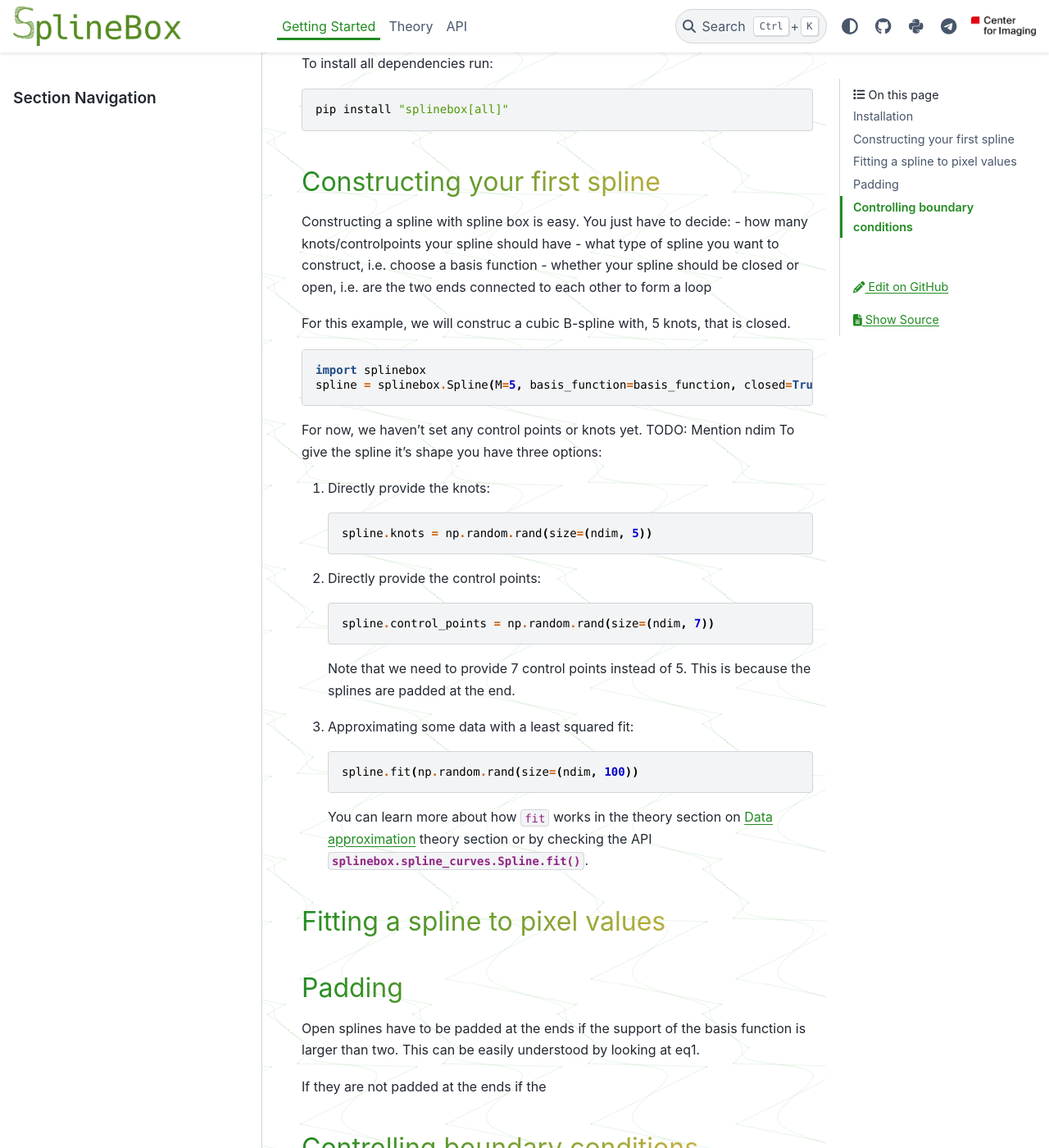
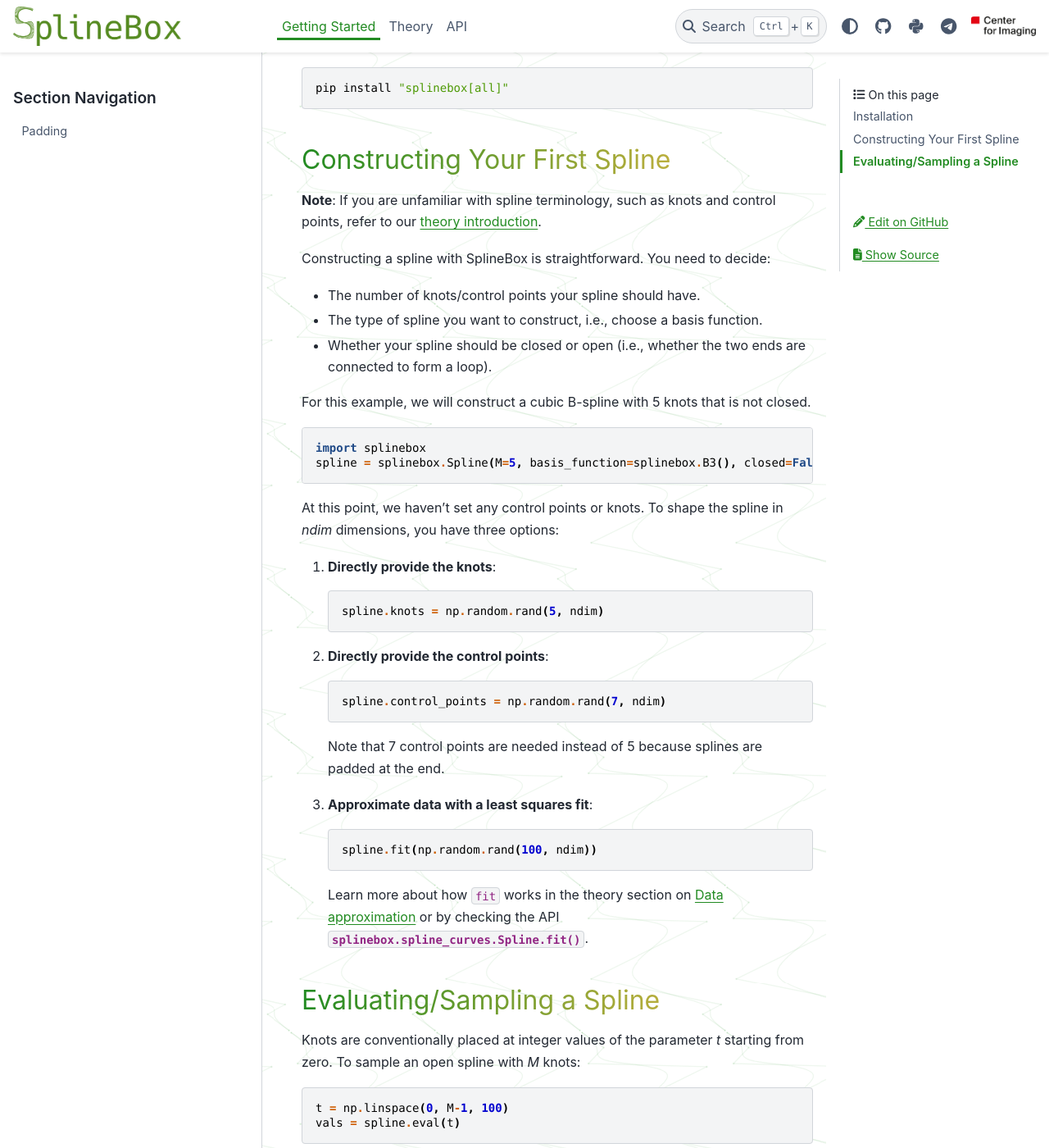
Before and after one commit to EPFL-Center-for-Imaging/splinebox, a Sphinx documentation site: the page built from docs/getting_started/index.rst, in a window 1280 px wide and 1400 px high, scrolled down 755 px. Shown: the whole window at 82% size. Built offline with Sphinx 7.4.7 and the PyData theme 0.15.4, drawn with Linux system fonts in a browser that asks for light colours; pages that are not in the unit, such as notebooks, are missing from menus; some of the changed text lies outside the part shown.

Commit message:
[docs] Improve getting started

```diff
--- a/docs/getting_started/index.rst
+++ b/docs/getting_started/index.rst
@@ -1,23 +1,28 @@
 Getting Started
 ===============
 
+.. toctree::
+   :maxdepth: 2
+   :hidden:
+
+   padding.rst
+
 Installation
 ------------
-SplineBox can be installed using pip by running:
+SplineBox can be installed using pip:
 
 .. code-block::
 
    pip install splinebox
 
-This will only install the minimal dependencies.
-If you wish to install splinebox with the dependencies necessary to run the examples,
-you can do so with the following command:
+This will install the minimal dependencies.
+To install SplineBox with the dependencies required for running examples, use:
 
 .. code-block::
 
    pip install "splinebox[examples]"
 
-Similarly, you can install the depencies for building the docs or running the test suits.
+Similarly, you can install dependencies for building the docs or running the test suites:
 
 .. code-block::
 
@@ -29,63 +34,69 @@ or
 
    pip install "splinebox[docs]"
 
-To install all dependencies run:
+To install all dependencies:
 
 .. code-block::
 
    pip install "splinebox[all]"
 
-Constructing your first spline
+Constructing Your First Spline
 ------------------------------
-Constructing a spline with spline box is easy.
-You just have to decide:
-- how many knots/controlpoints your spline should have
-- what type of spline you want to construct, i.e. choose a basis function
-- whether your spline should be closed or open, i.e. are the two ends connected to each other to form a loop
 
-For this example, we will construc a cubic B-spline with, 5 knots, that is closed.
+**Note**: If you are unfamiliar with spline terminology, such as knots and control points, refer to our :ref:`theory introduction <Theory>`.
+
+Constructing a spline with SplineBox is straightforward. You need to decide:
+
+- The number of knots/control points your spline should have.
+- The type of spline you want to construct, i.e., choose a basis function.
+- Whether your spline should be closed or open (i.e., whether the two ends are connected to form a loop).
+
+For this example, we will construct a cubic B-spline with 5 knots that is not closed.
 
 .. code-block:: python
 
    import splinebox
-   spline = splinebox.Spline(M=5, basis_function=basis_function, closed=True)
+   spline = splinebox.Spline(M=5, basis_function=splinebox.B3(), closed=False)
 
-For now, we haven't set any control points or knots yet.
-TODO: Mention ndim
-To give the spline it's shape you have three options:
+At this point, we haven't set any control points or knots.
+To shape the spline in `ndim` dimensions, you have three options:
 
-1. Directly provide the knots:
+1. **Directly provide the knots**:
 
    .. code-block:: python
 
-      spline.knots = np.random.rand(size=(ndim, 5))
+      spline.knots = np.random.rand(5, ndim)
 
-2. Directly provide the control points:
+2. **Directly provide the control points**:
 
    .. code-block:: python
 
-      spline.control_points = np.random.rand(size=(ndim, 7))
+      spline.control_points = np.random.rand(7, ndim)
 
-   Note that we need to provide 7 control points instead of 5.
-   This is because the splines are padded at the end.
+   Note that 7 control points are needed instead of 5 because splines are padded at the end.
 
-3. Approximating some data with a least squared fit:
+3. **Approximate data with a least squares fit**:
 
    .. code-block:: python
 
-      spline.fit(np.random.rand(size=(ndim, 100))
+      spline.fit(np.random.rand(100, ndim))
 
-   You can learn more about how ``fit`` works in the theory section on :ref:`Data approximation` theory section or by checking the API :meth:`splinebox.spline_curves.Spline.fit`.
+   Learn more about how ``fit`` works in the theory section on :ref:`Data approximation` or by checking the API :meth:`splinebox.spline_curves.Spline.fit`.
 
-Fitting a spline to pixel values
---------------------------------
+Evaluating/Sampling a Spline
+----------------------------
 
-Padding
--------
-Open splines have to be padded at the ends if the support of the basis function is larger than two.
-This can be easily understood by looking at eq1.
+Knots are conventionally placed at integer values of the parameter `t` starting from zero.
+To sample an open spline with `M` knots:
 
-If they are not padded at the ends if the
+.. code-block:: python
 
-Controlling boundary conditions
--------------------------------
+    t = np.linspace(0, M-1, 100)
+    vals = spline.eval(t)
+
+For a closed spline, continue past the last knot to sample all the way around:
+
+.. code-block:: python
+
+    t = np.linspace(0, M, 100)
+    vals = spline.eval(t)
--- /dev/null
+++ b/docs/pyplots/plot_no_padding.py
@@ -0,0 +1,23 @@
+import matplotlib.pyplot as plt
+import numpy as np
+import splinebox
+
+spline = splinebox.Spline(M=10, basis_function=splinebox.B3(), closed=False)
+
+theta = np.linspace(0, np.pi, spline.M)
+control_points = np.stack([np.cos(theta), np.sin(theta)], axis=-1)
+
+control_points = np.concatenate([np.zeros((1, 2)), control_points, np.zeros((1, 2))], axis=0)
+
+spline.control_points = control_points
+
+t = np.linspace(0, spline.M - 1, 100)
+vals = spline.eval(t)
+
+plt.figure(figsize=(6, 3))
+plt.scatter(spline.control_points[1:-1, 0], spline.control_points[1:-1, 1], label="control points")
+plt.plot(vals[:, 0], vals[:, 1], label="spline")
+plt.gca().set_aspect("equal", "box")
+plt.legend()
+plt.tight_layout()
+plt.show()
--- /dev/null
+++ b/docs/pyplots/plot_padding.py
@@ -0,0 +1,22 @@
+import matplotlib.pyplot as plt
+import numpy as np
+import splinebox
+
+spline = splinebox.Spline(M=10, basis_function=splinebox.B3(), closed=False)
+
+delta = np.pi / spline.M
+theta = np.linspace(-delta, np.pi + delta, spline.M + 2)
+control_points = np.stack([np.cos(theta), np.sin(theta)], axis=-1)
+
+spline.control_points = control_points
+
+t = np.linspace(0, spline.M - 1, 100)
+vals = spline.eval(t)
+
+plt.figure(figsize=(6, 3))
+plt.scatter(spline.control_points[1:-1, 0], spline.control_points[1:-1, 1], label="control points")
+plt.plot(vals[:, 0], vals[:, 1], label="spline")
+plt.gca().set_aspect("equal", "box")
+plt.legend()
+plt.tight_layout()
+plt.show()
--- a/docs/theory/basis_function.rst
+++ b/docs/theory/basis_function.rst
@@ -51,7 +51,7 @@ The basis function :math:`\phi` has the following important properties.
   The knots also correspond to the junction points of the different intervals of the spline.
 
   Knots and control points are related through the so-called *inverse filter* of :math:`\phi`.
-  Details can be found in [Unser1999]_, but for the purpose of using the \texttt{splinebox} library it is sufficient to understand that control points and knots are related, and that each of these sequences can be transformed into one another.
+  Details can be found in [Unser1999]_, but for the purpose of using splinebox it is sufficient to understand that control points and knots are related, and that each of these sequences can be transformed into one another.
 
 * **Degree and regularity.** The degree and regularity of :math:`\phi` dictates respectively the degree of the intervals and the regularity at the knots in the resulting spline.
   For instance, if :math:`\phi` is a cubic polynomial, then :math:`r` will be piecewise cubic and twice differentiable at the knots.
--- a/docs/theory/index.rst
+++ b/docs/theory/index.rst
@@ -26,6 +26,8 @@ where
 One can intuitively think of :math:`r` being built by summing :math:`M` copies of :math:`\phi` centered at integer locations :math:`k=0,...,M-1`, each of them scaled by corresponding weights :math:`c[k]`.
 We refer to each :math:`t \in [k, k+1[, k=0,...,M-1` as **intervals**.
 
+We call junction points between the intervals knots :math:`n[k] = r(k)`. The relationship bewtween knots and control points is discussed on the page about the :ref:`Basis function`.
+
 The function :math:`r` can be made *periodic* by either :math:`M`-periodizing the sequence of :math:`\{ c[k] \}_{k=0,...,M-1}` such that :math:`c[0]=c[M]`, or by :math:`M`-periodizing :math:`\phi` and replacing it in :ref:`(1) <theory:eq:1>` by its periodized version
 
 .. math::
```
Also changed, not shown: docs/getting_started/padding.rst (added, +38 -0 lines).
